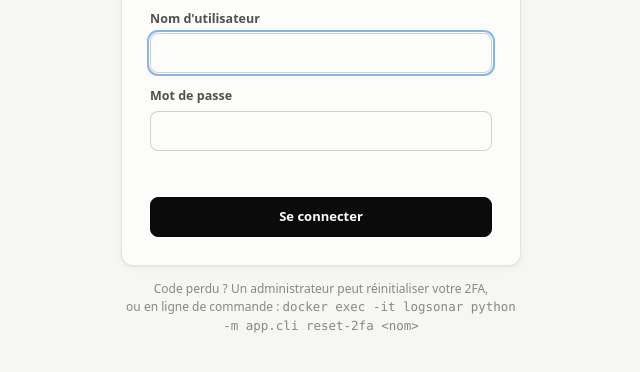
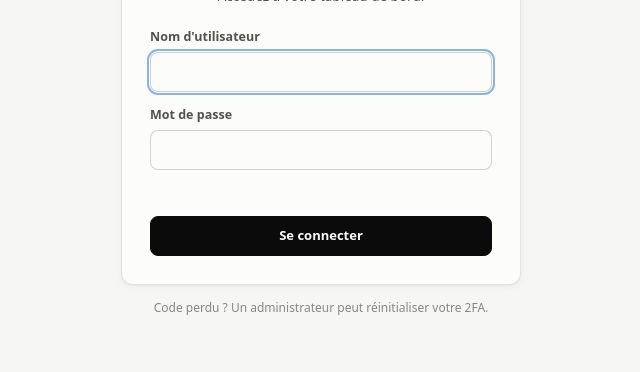
Before and after one commit to NabySidime/LogSonar, a plain HTML site: page static/login.html in a window 1280 px wide. Shown: the part 306-678 px from the top of the page, without its empty margins (319-959 px from the left). Drawn offline with Linux system fonts and the light colour scheme; no server answers.

Commit message:
Connexion : la commande de secours 2FA n'apparaît plus sur la page
La page de connexion est publique : elle n'a pas à indiquer le nom du
conteneur ni la commande d'administration. La commande reste documentée
dans le README et docs/EXPLOITATION.md.

Co-Authored-By: Claude Opus 5.5 <noreply@anthropic.com>

```diff
--- a/static/login.html
+++ b/static/login.html
@@ -76,7 +76,7 @@
         </form>
       </section>
     </div>
-    <div class="auth-foot">Code perdu ? Un administrateur peut réinitialiser votre 2FA,<br>ou en ligne de commande : <code>docker exec -it logsonar python -m app.cli reset-2fa &lt;nom&gt;</code></div>
+    <div class="auth-foot">Code perdu ? Un administrateur peut réinitialiser votre 2FA.</div>
   </div>
 </main>
 <script src="/static/vendor/lucide.min.js"></script>
```
